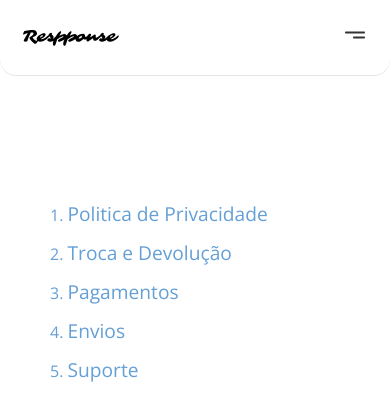
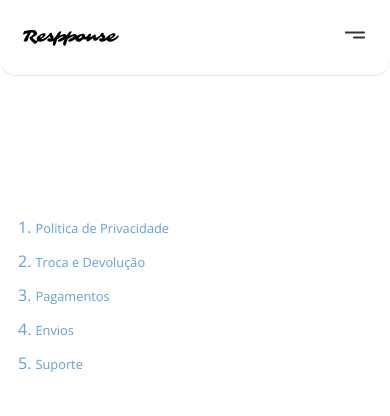
Before and after one commit to marlon307/project-respponse, a Next.js app: page /help in a window 390 px wide. Shown: the top 416 px of the page. Built offline with nearby package versions, Linux system fonts and the light colour scheme.

Commit message:
update account user cfg resolutions scream

```diff
--- a/pages/styles/styleAccount.module.scss
+++ b/pages/styles/styleAccount.module.scss
@@ -12,6 +12,7 @@
 
     div {
       display: flex;
+      flex-wrap: wrap;
       gap: 15px;
 
       span {
@@ -114,7 +115,7 @@
   margin: 200px auto;
 
   ol {
-    padding: 0 3rem;
+    padding: 0 3em;
     margin: 0 auto;
   }
 
@@ -206,4 +207,14 @@
       }
     }
   }
+
+  .help {
+    ol {
+      padding: 1em;
+    }
+
+    a {
+      font-size: 0.8em;
+    }
+  }
 }
```
